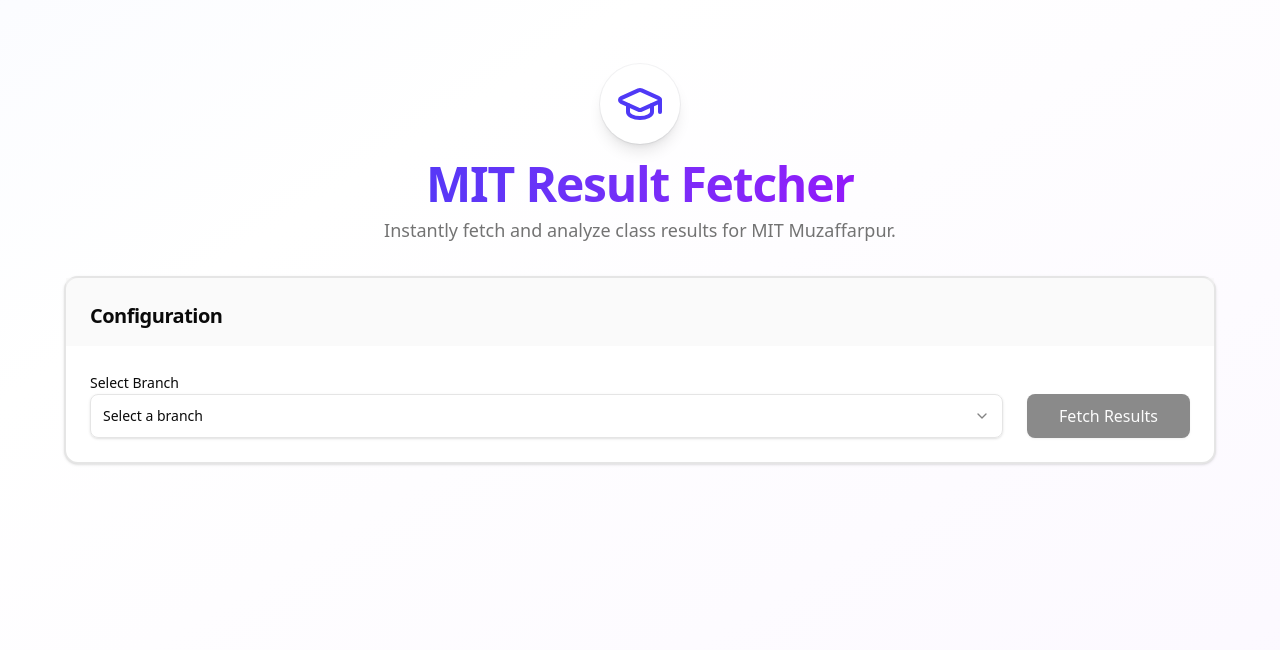
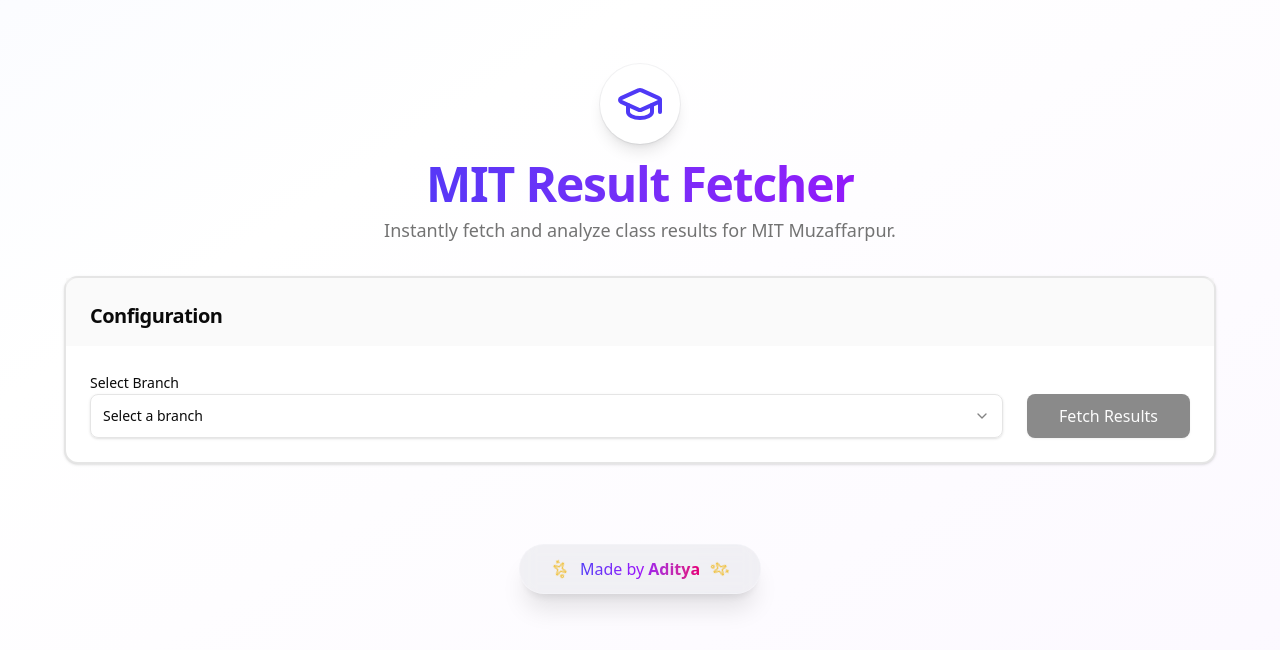
Before and after one commit to Kashyap8340/mit-3rd-sem-result-analytics, a Next.js app: page / in a window 1280 px wide. Shown: the top 650 px of the page. Built offline with nearby package versions, Linux system fonts and the light colour scheme.

Commit message:
Add StarryFooter component

```diff
--- a/src/app/page.tsx
+++ b/src/app/page.tsx
@@ -1,5 +1,6 @@
 import { ResultDashboard } from "@/components/ResultDashboard";
 import { GraduationCap } from "lucide-react";
+import { StarryFooter } from "@/components/StarryFooter";
 
 export default function Home() {
   return (
@@ -19,6 +20,7 @@
           </div>
         </header>
         <ResultDashboard />
+        <StarryFooter />
       </div>
     </main>
   );
--- /dev/null
+++ b/src/components/StarryFooter.tsx
@@ -0,0 +1,33 @@
+import React from 'react';
+import { Sparkles } from 'lucide-react';
+
+export function StarryFooter() {
+    return (
+        <footer className="relative flex justify-center py-12 overflow-hidden">
+            <div className="group relative px-8 py-3 bg-slate-900/5 hover:bg-slate-900/10 transition-all duration-500 rounded-full backdrop-blur-sm border border-white/20 shadow-xl overflow-hidden">
+
+                {/* Animated background gradient */}
+                <div className="absolute inset-0 bg-gradient-to-r from-indigo-500/10 via-purple-500/10 to-pink-500/10 opacity-0 group-hover:opacity-100 transition-opacity duration-500" />
+
+                {/* Shimmer effect */}
+                <div className="absolute inset-0 -translate-x-full group-hover:animate-[shimmer_2s_infinite] bg-gradient-to-r from-transparent via-white/20 to-transparent" />
+
+                <div className="relative flex items-center gap-3">
+                    {/* Left Star */}
+                    <Sparkles className="w-4 h-4 text-yellow-500 animate-[spin_3s_linear_infinite] opacity-70" />
+
+                    <p className="text-base font-medium bg-gradient-to-r from-indigo-600 via-purple-600 to-pink-600 bg-clip-text text-transparent group-hover:from-indigo-500 group-hover:via-purple-500 group-hover:to-pink-500 transition-all duration-300">
+                        Made by <span className="font-bold">Aditya</span>
+                    </p>
+
+                    {/* Right Star */}
+                    <Sparkles className="w-4 h-4 text-yellow-500 animate-[spin_3s_linear_infinite_reverse] opacity-70" />
+                </div>
+
+                {/* Floating particles/stars */}
+                <div className="absolute -top-1 left-1/4 w-1 h-1 bg-blue-400 rounded-full animate-ping opacity-0 group-hover:opacity-100 transition-opacity duration-700 delay-100" />
+                <div className="absolute bottom-1 right-1/4 w-1 h-1 bg-purple-400 rounded-full animate-ping opacity-0 group-hover:opacity-100 transition-opacity duration-700 delay-300" />
+            </div>
+        </footer>
+    );
+}
```
